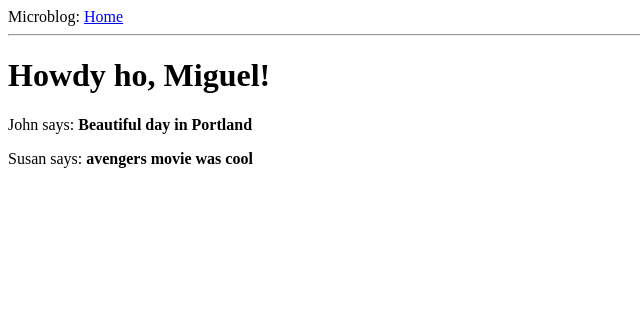
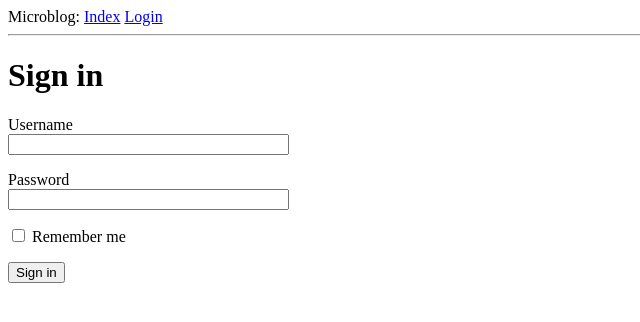
Before and after one commit to decareano/microblog, a Flask app: page / in a window 1280 px wide. Shown: the top 322 px of the page, without its empty margins (0-640 px from the left). Run offline with Flask 2, Linux system fonts and the light colour scheme.

Commit message:
initial commit for 1;2;3

```diff
--- a/app/__init__.py
+++ b/app/__init__.py
@@ -1,3 +1,7 @@
 from flask import Flask
+from config import Config
+
 app = Flask(__name__)
+app.config.from_object(Config)
+
 from app import routes
--- /dev/null
+++ b/app/forms.py
@@ -0,0 +1,9 @@
+from flask_wtf import FlaskForm
+from wtforms import StringField, PasswordField, BooleanField, SubmitField
+from wtforms.validators import DataRequired
+
+class LoginForm(FlaskForm):
+   username = StringField('Username', validators=[DataRequired()])
+   password = PasswordField('Password', validators=[DataRequired()])
+   remember_me = BooleanField('Remember me')
+   submit = SubmitField('Sign in')
--- a/app/routes.py
+++ b/app/routes.py
@@ -1,18 +1,15 @@
-from flask import render_template
+from flask import render_template, flash, redirect
 from app import app
+from app.forms import LoginForm
 
 @app.route('/')
 @app.route('/index')
-def index():
-    user = {'username': 'Miguel'}   #mock user
-    posts = [
-            {
-                'author': {'username': 'John'},
-                'body': 'Beautiful day in Portland'
-            },
-            {
-                'author': {'username': 'Susan'},
-                'body': 'avengers movie was cool'
-            }
-    ]
-    return render_template('index.html', title="Home", user=user, posts=posts)
+
+@app.route('/login', methods=['GET', 'POST'])
+def login():
+    form = LoginForm()
+    if form.validate_on_submit():
+        flash('Login requested for user {}, remember_me={}'.format(
+            form.username.data, form.remember_me.data))
+        return redirect('/index')
+    return render_template('login.html', title='Sign In', form=form)
--- a/app/templates/base.html
+++ b/app/templates/base.html
@@ -7,8 +7,21 @@
       {% endif %}
     </head>
     <body>
-        <div>Microblog: <a href="/index">Home</a></div>
+        <div>
+		Microblog:
+		<a href="/index">Index</a>
+		<a href="/login">Login</a>
+	</div>
         <hr>
+        {% with messages = get_flashed_messages() %}
+        {% if messages %}
+        <ul>
+            {% for message in messages %}
+            <li>{{ message }}</li>
+            {% endfor %}
+        </ul>
+        {% endif %}
+        {% endwith %}
         {% block content %}{% endblock %}
     </body>
 </html>
--- /dev/null
+++ b/app/templates/login.html
@@ -0,0 +1,18 @@
+{% extends "base.html" %}
+
+{% block content %}
+	<h1>Sign in</h1>
+	<form action="" method="post" novalidate>
+		{{ form.hidden_tag() }}
+        <p>
+            {{ form.username.label }}<br>
+            {{ form.username(size=32) }}
+        </p>
+        <p>
+            {{ form.password.label }}<br>
+            {{ form.password(size=32) }}
+        </p>
+        <p>{{ form.remember_me() }} {{ form.remember_me.label }}</p>
+        <p>{{ form.submit() }}</p>
+    </form>
+{% endblock %}
--- /dev/null
+++ b/config.py
@@ -0,0 +1,4 @@
+import os
+
+class Config(object):
+   SECRET_KEY = os.environ.get('SECRET_KEY') or 'you-will-never-guess'
```
